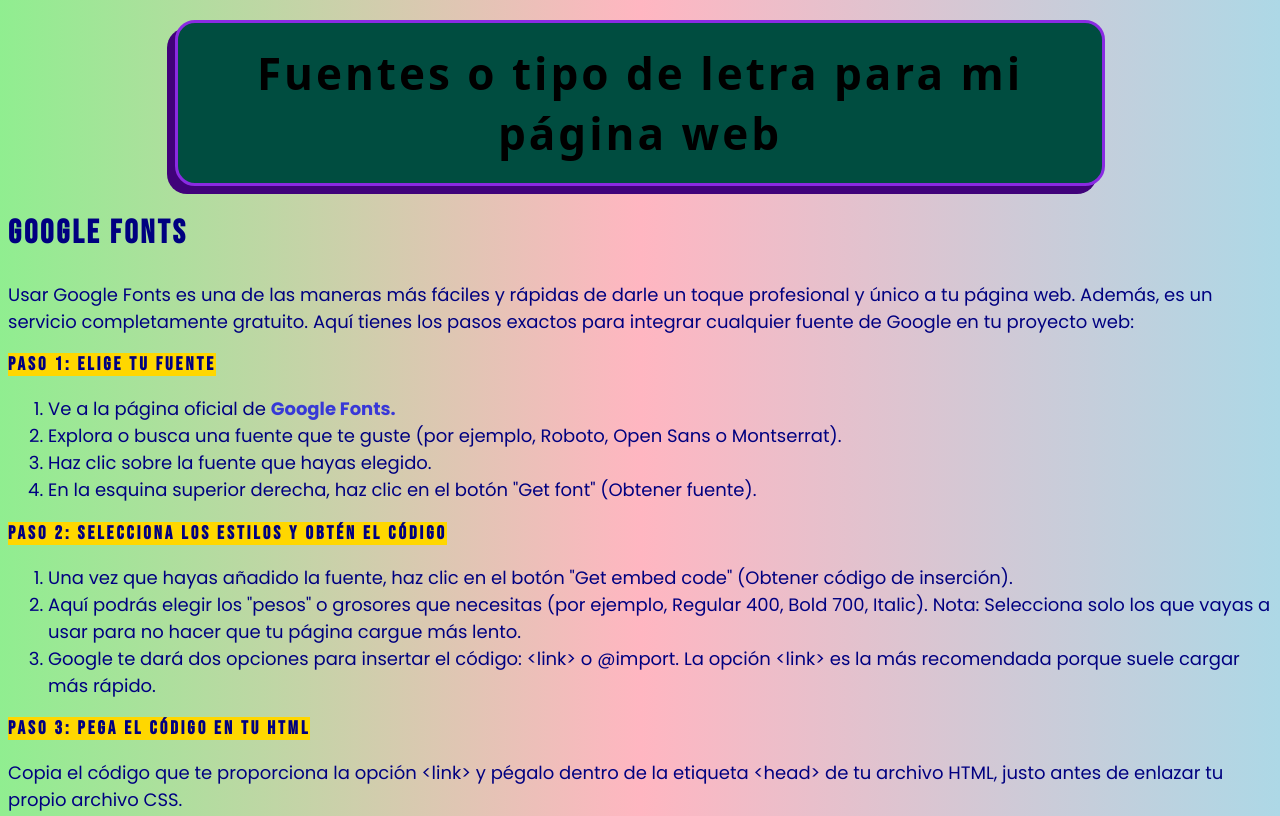
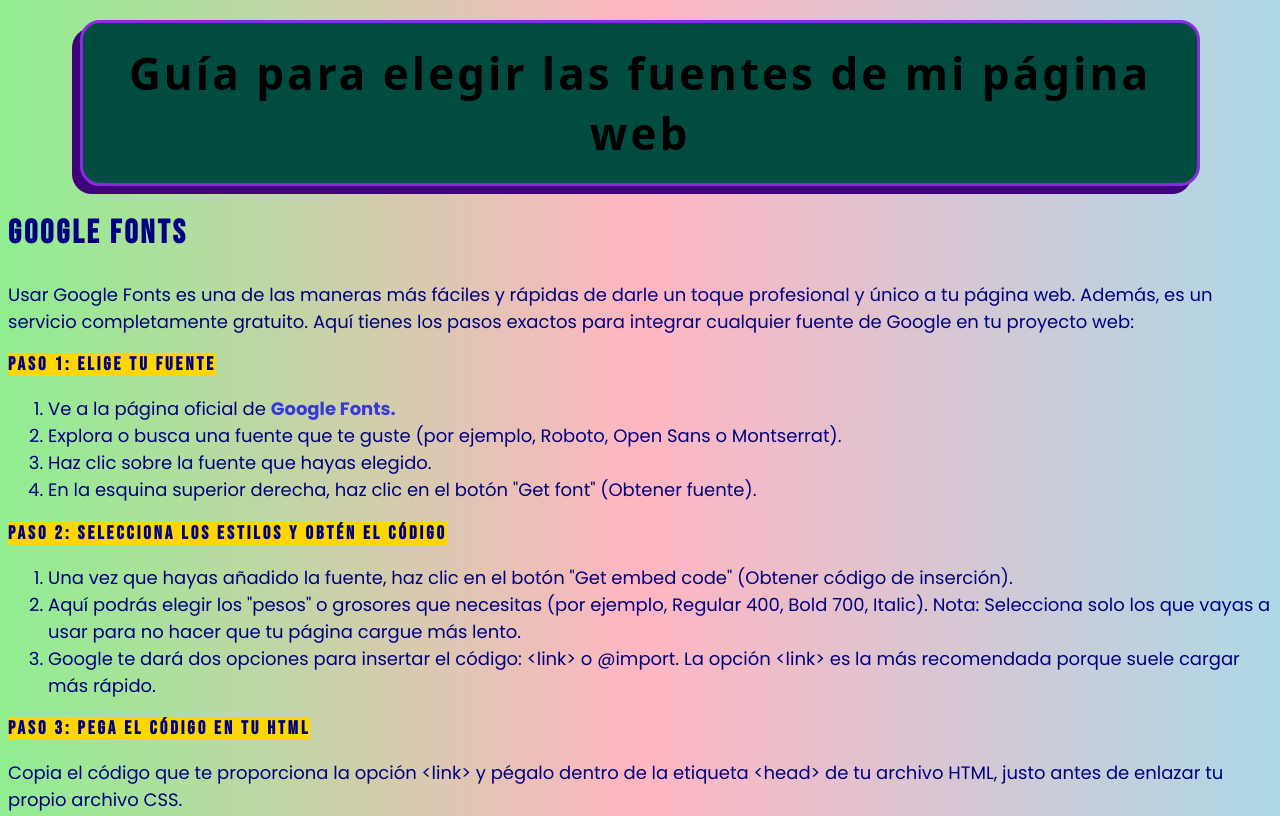
Before and after one commit to armandovalera/valera, a plain HTML site: page Tarea2_22Marzo2026/Tarea2.html in a window 1280 px wide. Shown: the top 816 px of the page. Drawn offline with Linux system fonts and the light colour scheme; a web font is replaced by a local one.

Commit message:
Add files via upload

```diff
--- a/Tarea2_22Marzo2026/Tarea2.css
+++ b/Tarea2_22Marzo2026/Tarea2.css
@@ -12,7 +12,7 @@ h1{
       letter-spacing: 3px;
       border: 3px solid blueviolet;
       border-radius: 20px;
-      width: 70%;
+      width: 85%;
       margin: 20px auto;
       font-size: 44px;
       box-shadow: -8px 8px rgb(64, 2, 122);
--- a/Tarea2_22Marzo2026/Tarea2.html
+++ b/Tarea2_22Marzo2026/Tarea2.html
@@ -11,7 +11,7 @@
 </head>
 <body>
 
-    <h1>Fuentes o tipo de letra para mi página web</h1>
+    <h1>Guía para elegir las fuentes de mi página web</h1>
 
     <h2>Google Fonts</h2>
     <p>Usar Google Fonts es una de las maneras más fáciles y rápidas de darle un toque profesional y único a tu página web. Además, es un servicio completamente gratuito.
```
